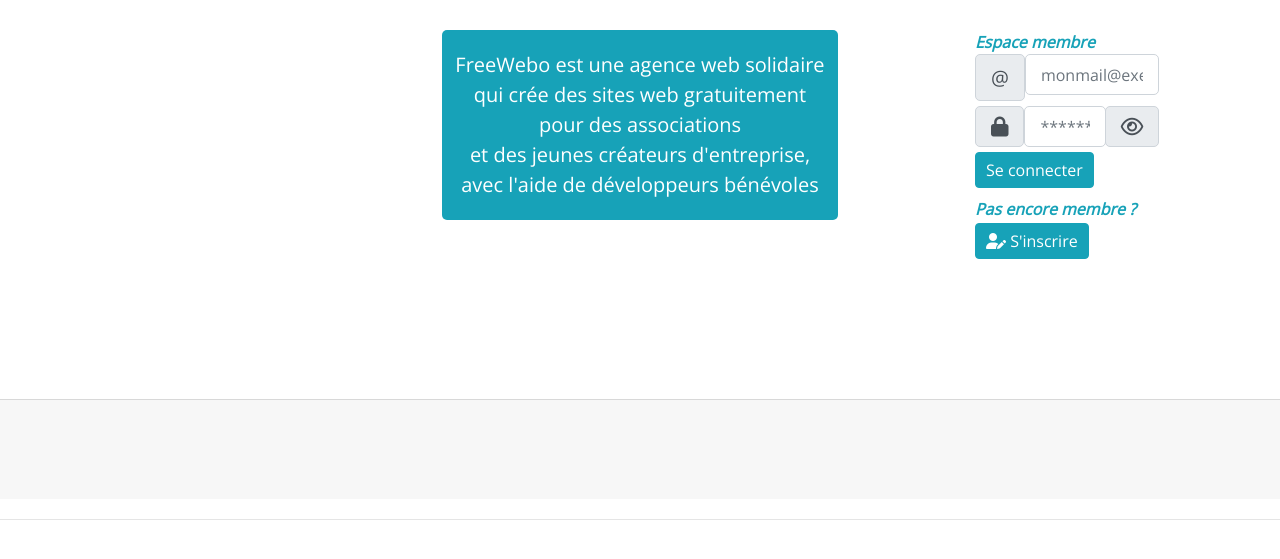
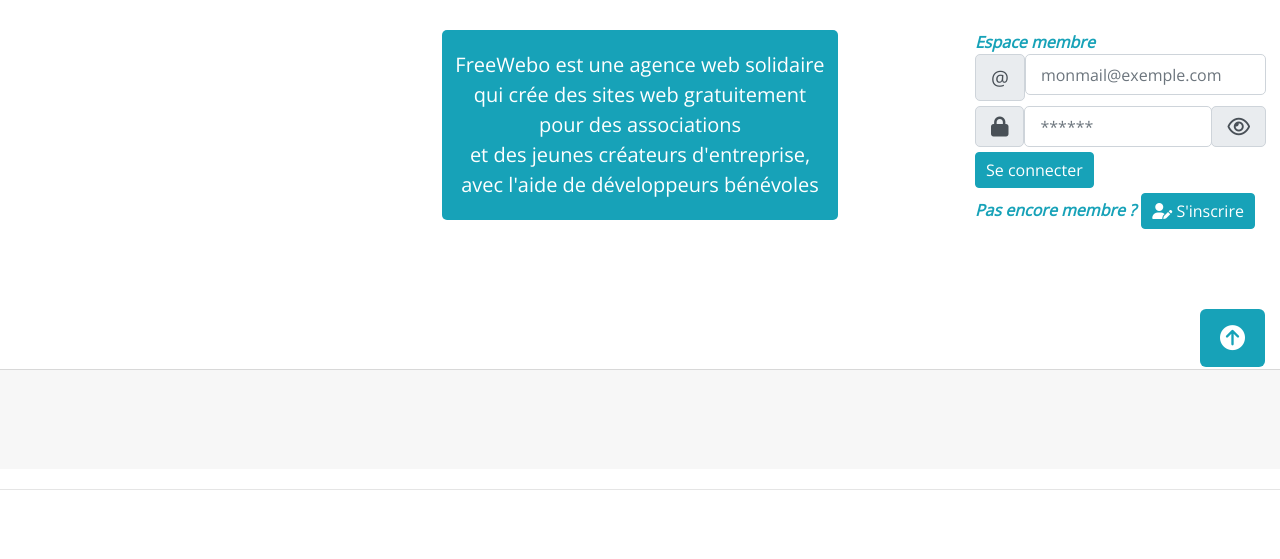
Before and after one commit to AnneDreuille/freewebo, a PHP site: page / in a window 1280 px wide. Shown: the part 118-677 px from the top of the page. Run offline with PHP 8.4, Linux system fonts and the light colour scheme; some libraries are stand-ins or nearby versions.

Commit message:
Update homepage.php
ajout btn back top

```diff
--- a/view/front/homepage.php
+++ b/view/front/homepage.php
@@ -15,7 +15,7 @@
                 <p class="text-center bg-info rounded text-white py-3">FreeWebo est une agence web solidaire<br/> qui crée des sites web gratuitement<br/> pour des associations<br/>et des jeunes créateurs d'entreprise,<br/>avec l'aide de développeurs bénévoles</p>
             </div>
 
-            <div class="offset-md-1 col-md-2 offset-md-1">
+            <div class="offset-md-1 col-md-3">
                 <!-- formulaire pour se connecter -->
                 <form method="post">
                     <div class="form-group">
@@ -61,8 +61,8 @@
             <div class="col-md-4"></div>
         </div><br/>
 
-    <!-- Bouton back to the top -->
-    <!-- <a href="#" class="fixed-action-btn smooth-scroll btn-floating btn-lg btn-primary pull-right"><span class="glyphicon glyphicon-arrow-up"></span></a> -->
+        <!-- Bouton back to the top -->
+        <a href="#" class="fixed-action-btn smooth-scroll btn-floating btn-lg btn-info float-right"><span class="fas fa-arrow-circle-up"></span></a>
 
     </div><br/><br/> <!-- fin container -->
 
```
